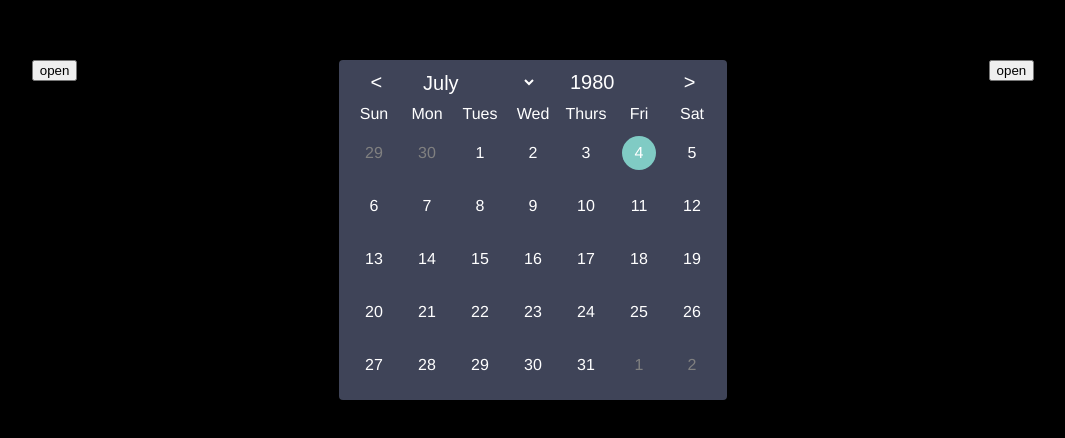
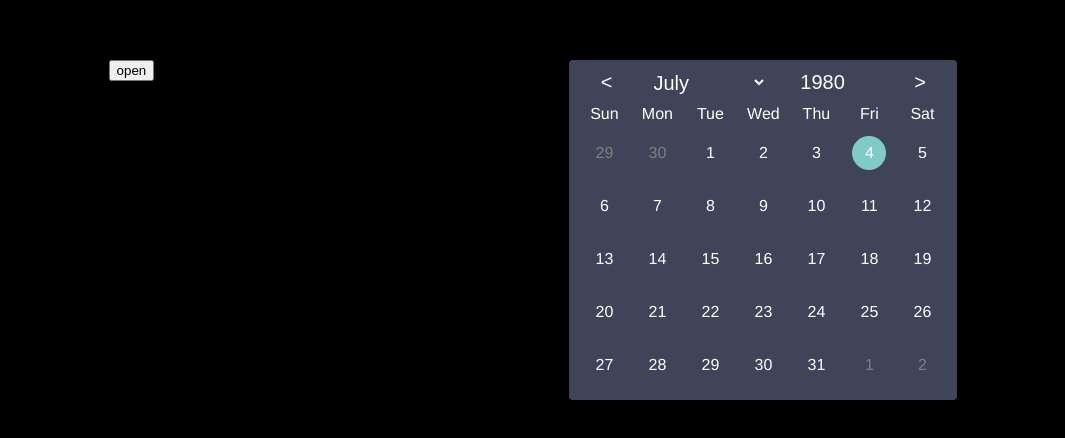
Before and after one commit to TravisL12/calendar-picker-react, a React (Create React App) app: page / in a window 1280 px wide. Shown: the part 148-586 px from the top of the page, without its empty margins (107-1172 px from the left). Built offline with nearby package versions, Linux system fonts and the light colour scheme.

Commit message:
refactor, start max date

```diff
--- a/src/App.js
+++ b/src/App.js
@@ -9,12 +9,7 @@ function App() {
         </CalendarPicker>
       </div>
       <div style={{ height: "400px" }}>
-        <CalendarPicker startDate={new Date("1980-7-4")} />
-      </div>
-      <div style={{ height: "400px" }}>
-        <CalendarPicker startDate={"2015-5-23"}>
-          <button>Open</button>
-        </CalendarPicker>
+        <CalendarPicker startDate={"1980-7-4"} maxDate={"1981-5-6"} />
       </div>
     </div>
   );
--- a/src/Calendar.js
+++ b/src/Calendar.js
@@ -8,10 +8,13 @@ import {
   buildDayArray,
 } from "./helpers";
 
-const CalendarPicker = ({ startDate = new Date(), children }) => {
+const CalendarPicker = ({ startDate, maxDate, children }) => {
   const [isOpen, setIsOpen] = useState(!children);
   const id = useMemo(() => Math.round(Math.random() * 1000), []);
   const dateProp = useMemo(() => {
+    if (!startDate) {
+      return new Date();
+    }
     if (typeof startDate === "string") {
       return new Date(startDate);
     }
@@ -129,7 +132,9 @@ const CalendarPicker = ({ startDate = new Date(), children }) => {
           </div>
           <div className="grid">
             {daysBefore.map((day) => (
-              <div className="day prev">{day + 1}</div>
+              <div key={day} className="day prev">
+                {day + 1}
+              </div>
             ))}
             {days.map((day) => {
               const style = day === 0 ? { gridColumnStart: firstDay + 1 } : {};
@@ -151,7 +156,9 @@ const CalendarPicker = ({ startDate = new Date(), children }) => {
             {buildDayArray(nextMonthTotalDays)
               .slice(0, daysAfter)
               .map((day) => (
-                <div className="day prev">{day + 1}</div>
+                <div key={day} className="day prev">
+                  {day + 1}
+                </div>
               ))}
           </div>
         </div>
--- a/src/helpers.js
+++ b/src/helpers.js
@@ -1,39 +1,35 @@
 export const createDate = (year, month) => {
-  const date = new Date(year, month, 0); // 0-index month (0 - 11)
   const firstDay = new Date(year, month).getDay(); // 0-index day of week (0 - 6)
   const prevMonthTotalDays = new Date(year, month, 0).getDate();
+  const totalDays = new Date(year, month + 1, 0).getDate();
   const nextMonthTotalDays = new Date(year, month + 2, 0).getDate();
-  const totalDays = new Date(year, month + 1, 0).getDate();
-  const prettyName = date.toLocaleDateString("en-US", {
-    timeZone: "UTC",
-    month: "long",
-  });
 
   return {
     firstDay,
     totalDays,
-    prettyName,
     prevMonthTotalDays,
     nextMonthTotalDays,
   };
 };
+
 export const buildDayArray = (days) =>
   [...Array(days).keys()].map((day) => day);
 
-export const months = [
-  "January",
-  "February",
-  "March",
-  "April",
-  "May",
-  "June",
-  "July",
-  "August",
-  "September",
-  "October",
-  "November",
-  "December",
-];
-export const daysOfWeek = ["Sun", "Mon", "Tues", "Wed", "Thurs", "Fri", "Sat"];
+export const months = buildDayArray(11).map((month) => {
+  const date = new Date(2021, month);
+  return date.toLocaleDateString("en-US", {
+    timeZone: "UTC",
+    month: "long",
+  });
+});
+
+export const daysOfWeek = buildDayArray(7).map((day) => {
+  const date = new Date(2021, 1, day);
+  return date.toLocaleDateString("en-US", {
+    timeZone: "UTC",
+    weekday: "short",
+  });
+});
+
 export const YEARS = "years";
 export const MONTHS = "months";
```
